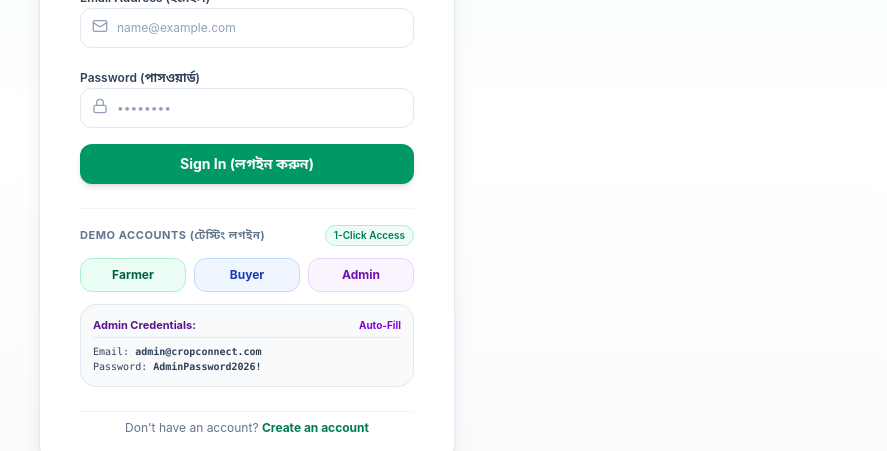
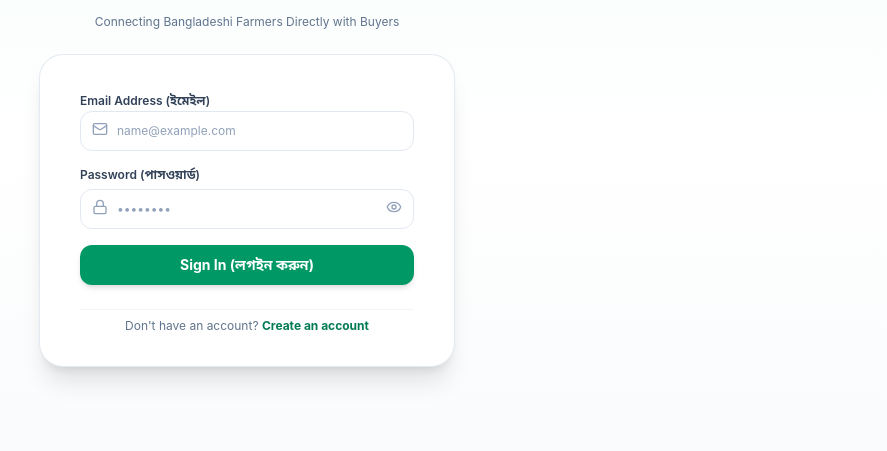
Before and after one commit to rakibhasanshuvo712-hub/Crop-connect, a Next.js app: page /auth/login in a window 1280 px wide. Shown: the part 258-709 px from the top of the page, without its empty margins (393-1280 px from the left). Built offline with nearby package versions, Linux system fonts and the light colour scheme; no server answers.

Commit message:
fix(security): remove admin credentials and demo text from login page

```diff
--- a/src/app/auth/login/page.tsx
+++ b/src/app/auth/login/page.tsx
@@ -3,11 +3,9 @@
 import { useState, Suspense } from 'react'
 import Link from 'next/link'
 import { useRouter, useSearchParams } from 'next/navigation'
-import { Sprout, LogIn, Lock, Mail, ArrowRight, ShieldCheck, User } from 'lucide-react'
+import { Sprout, Lock, Mail, Eye, EyeOff } from 'lucide-react'
 import { Button } from '@/components/ui/button'
 import { Input } from '@/components/ui/input'
-import { Card } from '@/components/ui/card'
-import { Badge } from '@/components/ui/badge'
 import { signInUser } from '@/lib/actions/auth'
 
 function LoginForm() {
@@ -17,6 +15,7 @@ function LoginForm() {
 
   const [email, setEmail] = useState('')
   const [password, setPassword] = useState('')
+  const [showPassword, setShowPassword] = useState(false)
   const [loading, setLoading] = useState(false)
   const [error, setError] = useState<string | null>(null)
 
@@ -44,36 +43,6 @@ function LoginForm() {
       setError(err.message || 'Login failed')
     } finally {
       setLoading(false)
-    }
-  }
-
-  // Quick Demo Login helper for testing MVP features immediately
-  const handleQuickDemo = (role: 'farmer' | 'buyer' | 'admin') => {
-    if (role === 'farmer') {
-      setEmail('farmer@cropconnect.com')
-      setPassword('FarmerPassword2026!')
-      router.push('/farmer/dashboard')
-    } else if (role === 'admin') {
-      setEmail('admin@cropconnect.com')
-      setPassword('AdminPassword2026!')
-      router.push('/admin/dashboard')
-    } else {
-      setEmail('buyer@cropconnect.com')
-      setPassword('BuyerPassword2026!')
-      router.push('/buyer/dashboard')
-    }
-  }
-
-  const fillCredentials = (role: 'farmer' | 'buyer' | 'admin') => {
-    if (role === 'farmer') {
-      setEmail('farmer@cropconnect.com')
-      setPassword('FarmerPassword2026!')
-    } else if (role === 'admin') {
-      setEmail('admin@cropconnect.com')
-      setPassword('AdminPassword2026!')
-    } else {
-      setEmail('buyer@cropconnect.com')
-      setPassword('BuyerPassword2026!')
     }
   }
 
@@ -115,17 +84,27 @@ function LoginForm() {
             </div>
 
             <div className="space-y-1.5">
-              <label className="text-xs font-semibold text-slate-700">Password (পাসওয়ার্ড)</label>
+              <div className="flex items-center justify-between">
+                <label className="text-xs font-semibold text-slate-700">Password (পাসওয়ার্ড)</label>
+              </div>
               <div className="relative">
                 <Lock className="absolute left-3 top-2.5 h-4 w-4 text-slate-400" />
                 <Input
-                  type="password"
+                  type={showPassword ? 'text' : 'password'}
                   value={password}
                   onChange={(e) => setPassword(e.target.value)}
                   placeholder="••••••••"
                   required
-                  className="pl-9 text-xs"
+                  className="pl-9 pr-9 text-xs"
                 />
+                <button
+                  type="button"
+                  onClick={() => setShowPassword(!showPassword)}
+                  className="absolute right-3 top-2.5 text-slate-400 hover:text-slate-600 cursor-pointer"
+                  title={showPassword ? "Hide password" : "Show password"}
+                >
+                  {showPassword ? <EyeOff className="h-4 w-4" /> : <Eye className="h-4 w-4" />}
+                </button>
               </div>
             </div>
 
@@ -133,60 +112,6 @@ function LoginForm() {
               {loading ? 'Signing In...' : 'Sign In (লগইন করুন)'}
             </Button>
           </form>
-
-          {/* Quick Demo Access Buttons for instant MVP review */}
-          <div className="pt-4 border-t border-slate-100 space-y-3">
-            <div className="flex items-center justify-between">
-              <span className="text-[11px] font-bold text-slate-500 uppercase tracking-wider">
-                Demo Accounts (টেস্টিং লগইন)
-              </span>
-              <span className="text-[10px] text-emerald-700 font-semibold bg-emerald-50 px-2 py-0.5 rounded-full border border-emerald-200">
-                1-Click Access
-              </span>
-            </div>
-
-            <div className="grid grid-cols-3 gap-2">
-              <button
-                type="button"
-                onClick={() => handleQuickDemo('farmer')}
-                className="p-2 rounded-xl border border-emerald-200 bg-emerald-50 hover:bg-emerald-100 text-emerald-800 text-xs font-bold transition-colors cursor-pointer text-center"
-              >
-                Farmer
-              </button>
-              <button
-                type="button"
-                onClick={() => handleQuickDemo('buyer')}
-                className="p-2 rounded-xl border border-blue-200 bg-blue-50 hover:bg-blue-100 text-blue-800 text-xs font-bold transition-colors cursor-pointer text-center"
-              >
-                Buyer
-              </button>
-              <button
-                type="button"
-                onClick={() => handleQuickDemo('admin')}
-                className="p-2 rounded-xl border border-purple-200 bg-purple-50 hover:bg-purple-100 text-purple-800 text-xs font-bold transition-colors cursor-pointer text-center"
-              >
-                Admin
-              </button>
-            </div>
-
-            {/* Credentials breakdown card */}
-            <div className="p-3 rounded-2xl bg-slate-50 border border-slate-200 text-[11px] space-y-1.5 text-slate-600">
-              <div className="flex items-center justify-between pb-1 border-b border-slate-200/80">
-                <span className="font-bold text-purple-900">Admin Credentials:</span>
-                <button
-                  type="button"
-                  onClick={() => fillCredentials('admin')}
-                  className="text-[10px] font-bold text-purple-700 hover:underline cursor-pointer"
-                >
-                  Auto-Fill
-                </button>
-              </div>
-              <p className="font-mono text-[10px] text-slate-700">
-                Email: <strong>admin@cropconnect.com</strong><br/>
-                Password: <strong>AdminPassword2026!</strong>
-              </p>
-            </div>
-          </div>
 
           <div className="text-center text-xs text-slate-500 pt-2 border-t border-slate-100">
             <span>Don't have an account? </span>
```
